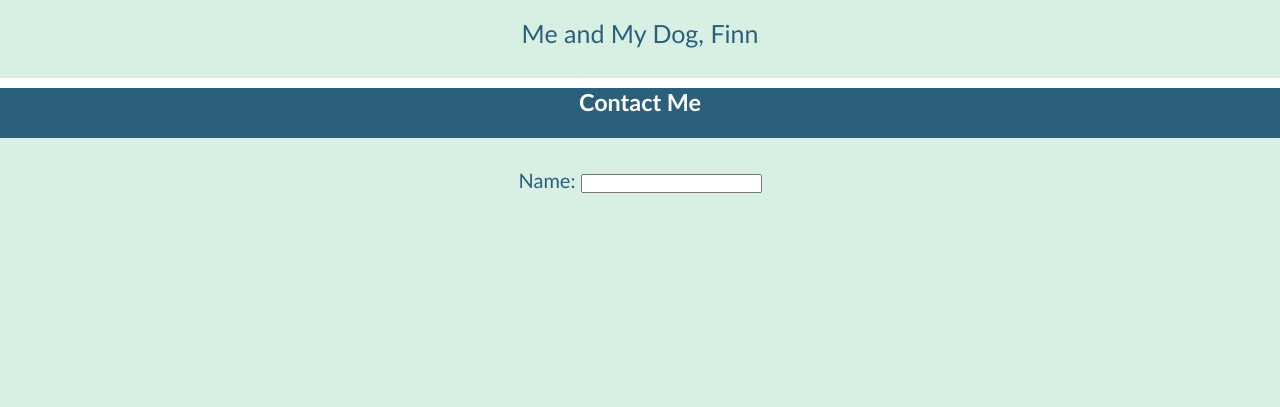
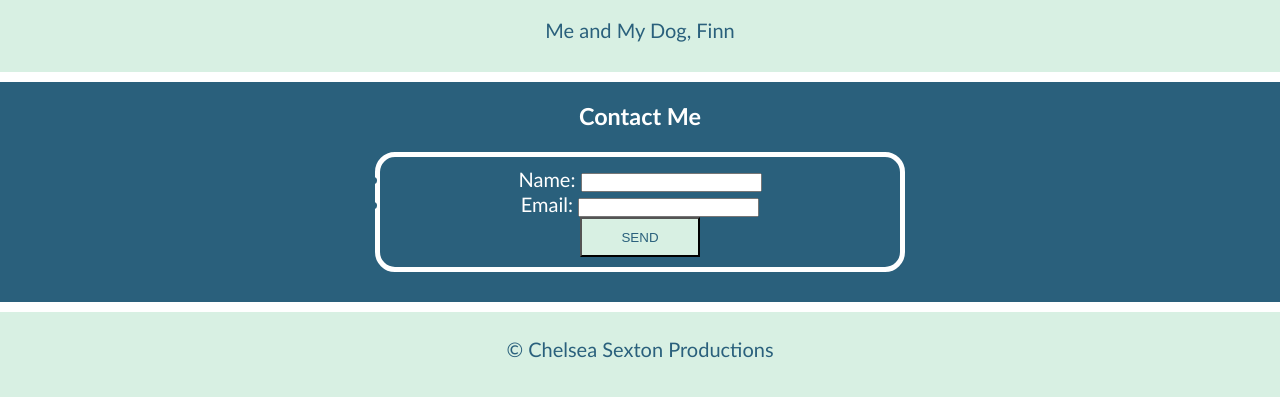
Before and after one commit to chelsea314/Module-01-Mini-Project-Landing-Page, a plain HTML site: page index.html in a window 1280 px wide. Shown: the part 788-1195 px from the top of the page. Before the commit the page ends 981 px from the top, so only its background shows below. Drawn offline with Linux system fonts and the light colour scheme.

Commit message:
final edits

```diff
--- a/assests/css/style.css
+++ b/assests/css/style.css
@@ -12,6 +12,12 @@ body {
     font-size: 20px;
 }
 
+a {
+    color:#ffffff;
+    text-decoration:none;
+}
+
+/* || Header Styles */
 header {
     margin-bottom: 30px;
     height: 60px;
@@ -34,6 +40,7 @@ h1 {
     font-size: 48px;
 }
 
+/* ||Navigation Menu */
 nav {
     padding-top: 15px;
     margin-right: 20px;
@@ -52,26 +59,10 @@ nav ul li {
     margin-right: 25px;
 }
 
-main {
-    color:#2a607c;
-    position: relative;
-    top: 150px;
-}
-
-section {
+/* Body of Page */
+ h2 {
     text-align: center;
-}
-
-section h3 {
-    margin-top:30px;
-    margin-bottom: 30px;
-    background-color: #2a607c;
-    color: #ffffff;
-    height:50px;
-    width:100%;
-    justify-content: center;
-    border-top:solid #ffffff;
-    border-width: 10px;
+    background-color: #d8f0e3;
 }
 
 img {
@@ -87,6 +78,63 @@ img {
 
 figcaption {
     text-align: center;
-    font-size: 25px;
+    font-size: 20px;
     font-family: 'Trebuchet MS', 'Lucida Sans Unicode', 'Lucida Grande', 'Lucida Sans', Arial, sans-serif;
 }
+
+/* Contact Me */
+section {
+    text-align: center;
+    background-color: #2a607c;
+    padding-bottom: 30px;
+    border-bottom: solid #ffffff;
+    border-width: 10px;
+}
+
+section h3 {
+    margin-top:30px;
+    margin-bottom: 30px;
+    padding-top: 20px;
+    background-color: #2a607c;
+    color: #ffffff;
+    height:20px;
+    width:100%;
+    justify-content: center;
+    border-top:solid #ffffff;
+    border-width: 10px;
+}
+
+form {
+    margin: 0 auto;
+    width: 500px;
+    padding: 10px;
+    border: 5px solid #ffffff;
+    border-radius: 20px;
+
+}
+
+button {
+    height: 40px;
+    width: 120px;
+    background-color: #d8f0e3;
+    color: #2a607c;
+}
+
+/* Footer */
+footer {
+    text-align: center;
+    position:absolute;
+    border-bottom: solid #ffffff;
+    border-width: 10px;
+    background-color: #d8f0e3;
+    color: #2a607c;
+    width: 100%;
+    height: 60px;
+    padding-top: 25px;
+
+}
+
+.label {
+    color:#ffffff;
+    text-align: right;
+}
--- a/index.html
+++ b/index.html
@@ -10,19 +10,16 @@
 <body>
     <header>
         <h1>Chelsea Sexton</h1>
-        <nav>
+        <nav class="nav">
             <ul>
                 <li><a href="https://github.com/chelsea314" target="_blank">Github</a></li>
                 <li><a href="https://www.linkedin.com/in/chelsea-sexton-2b0090223/" target="_blank">Linkedin</a></li>
-                <li><a href="#Contact">Contact</a></li>
+                <li> <a href="#contact">Contact</a></li>
             </ul>
         </nav>
     </header>
 
-
-    <section>
-        <h2>My New Website</h2>
-    </section>
+    <h2>My New Website</h2>
 
     <figure>
         <img src="https://scontent-hou1-1.xx.fbcdn.net/v/t1.18169-9/29244248_1328022760677957_9049210991487093316_n.jpg?_nc_cat=100&ccb=1-7&_nc_sid=8bfeb9&_nc_ohc=B-6s87okh0IAX94EX6X&_nc_ht=scontent-hou1-1.xx&oh=00_AT8L51IN7xRrQE67vmwYze5ZRP9LUeW-BgHgOgscd8gseA&oe=62D3BDE7" alt="Picture of Chelsea">
@@ -35,15 +32,22 @@
         <form>
             <ul>
                 <li>
-                    <label for="name">Name:</label>
-                     <input type="text" name="user-name">
+                    <label class="label" for="name">Name:</label>
+                     <input type="text" id="name" name="user-name">
+                 </li>
+                 <li>
+                    <label class="label" for="email">Email:</label>
+                     <input type="text" id="email" name="user-email">
                  </li>
             </ul>
+            <div>
+                <button type="submit">SEND</button>
+            </div>
         </form>
     </section>
 
 <footer>
-
+    &copy Chelsea Sexton Productions
 </footer>
 
 
```
